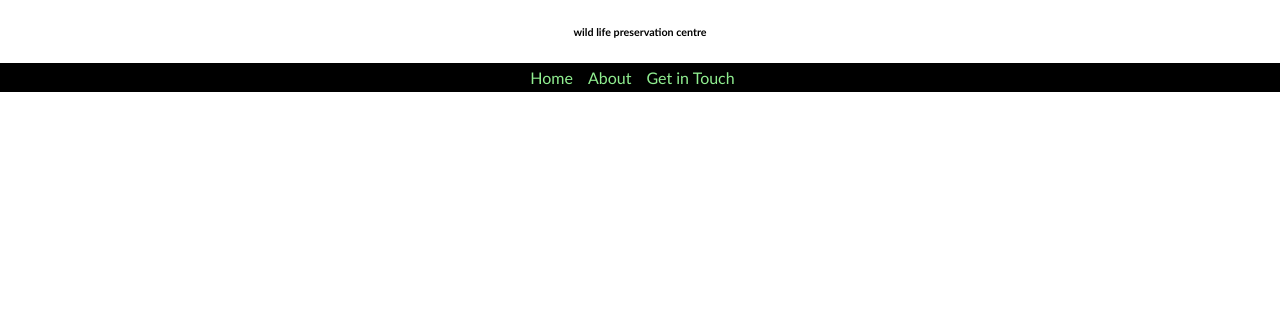
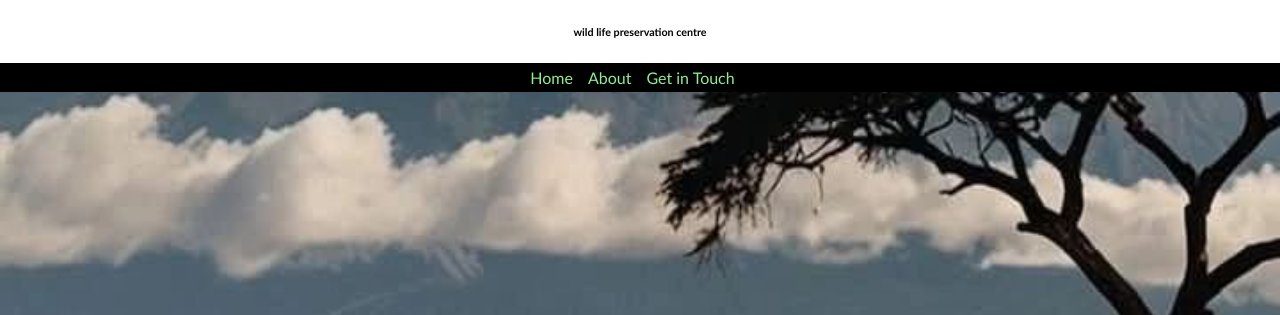
Before and after one commit to kristineanne325-a11y/Larning-website, a plain HTML site: page index.html in a window 1280 px wide. Shown: the top 315 px of the page. Drawn offline with Linux system fonts and the light colour scheme.

Commit message:
Update style.css

```diff
--- a/style.css
+++ b/style.css
@@ -30,7 +30,7 @@ nav a:hover {
 .hero {
   height: 500px;
   width: 100%;
-  background: url("./IMAGES//IMG3.jpg");
+  background: url("../IMAGES/IMG3.jpg");
   background-position: center;
   background-size: cover;
   background-repeat: no-repeat;
```
